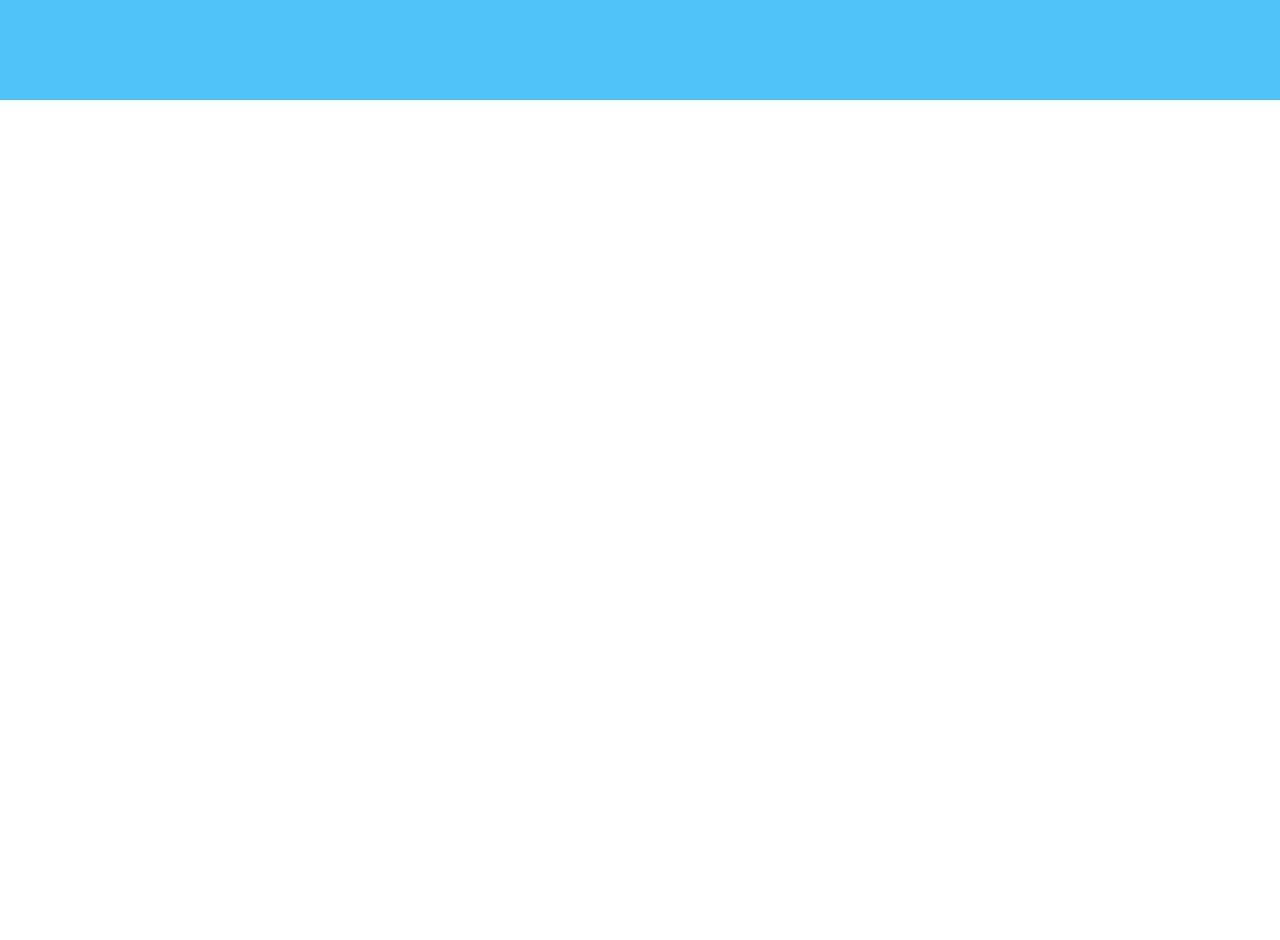
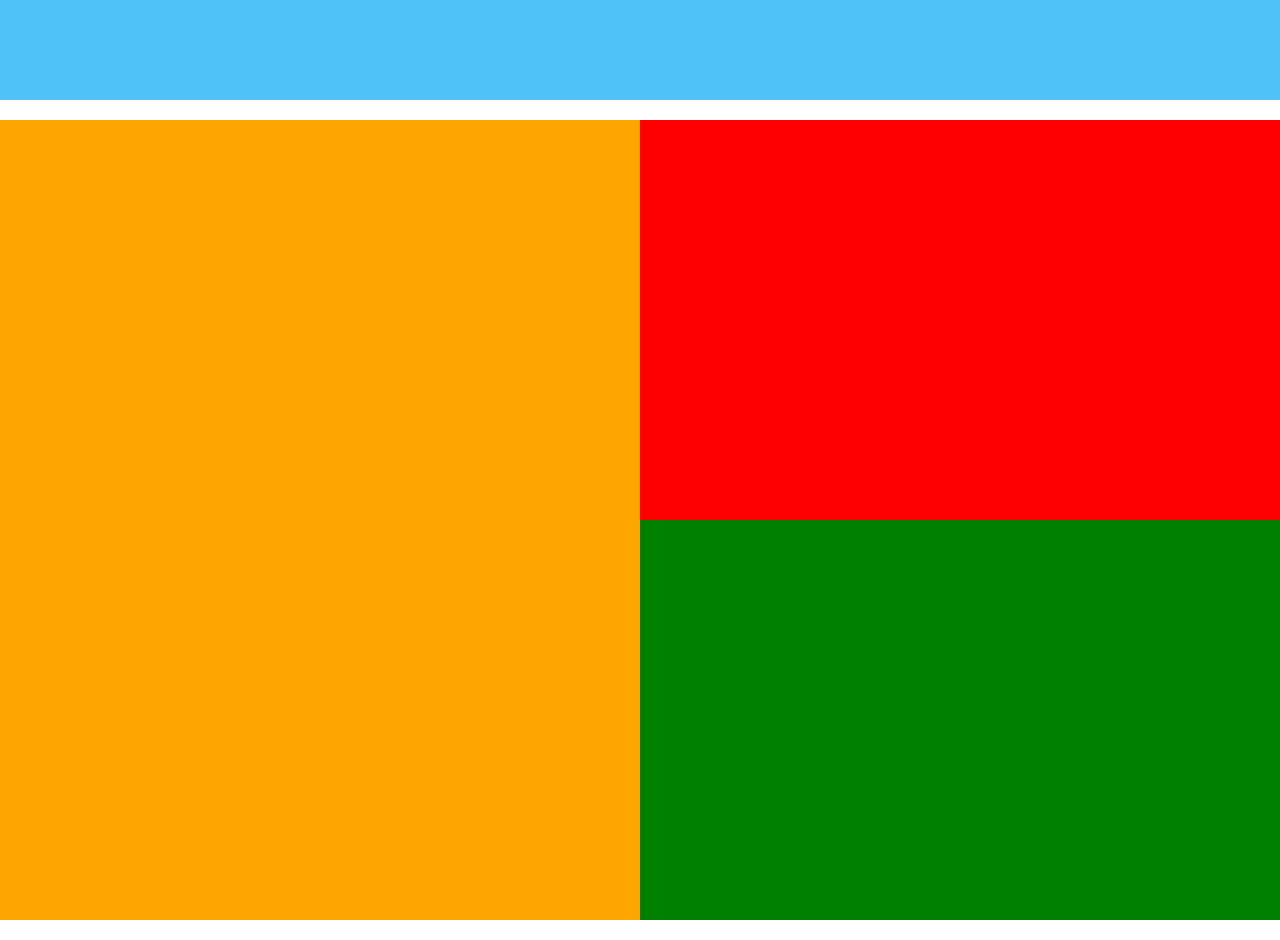
Before and after one commit to dimitrisafendras/how-to-ui-from-designs, a React (Create React App) app: page / in a window 1280 px wide. Shown: the part 1520-2460 px from the top of the page. Before the commit the page ends 1640 px from the top, so only its background shows below. Built offline with nearby package versions, Linux system fonts and the light colour scheme.

Commit message:
added grid layout

```diff
--- a/src/components/header/Header.css
+++ b/src/components/header/Header.css
@@ -2,4 +2,6 @@
     min-height: 10px;
     min-width: 10px;
     background-color: red;
+
+    grid-area: header;
 }
--- a/src/components/layouts/AppLayout.css
+++ b/src/components/layouts/AppLayout.css
@@ -11,3 +11,17 @@
 
     margin-bottom: 20px;
 }
+
+.AppLayout3 {
+    height: 100vh;
+    background-color: #4FC3F7;
+
+    display: grid;
+    grid-template-columns: auto;
+    grid-template-rows: auto;
+    grid-template-areas:
+            "sidebar header"
+            "sidebar main";
+
+    margin-bottom: 20px;
+}
--- a/src/components/layouts/AppLayout.jsx
+++ b/src/components/layouts/AppLayout.jsx
@@ -9,6 +9,9 @@ export const AppLayout = ({children}) => {
 			<div className='AppLayout2'>
 				{children}
 			</div>
+			<div className='AppLayout3'>
+				{children}
+			</div>
 		</>
 
 	);
--- a/src/components/main/Main.css
+++ b/src/components/main/Main.css
@@ -2,4 +2,6 @@
     min-height: 10px;
     min-width: 10px;
     background-color: green;
+
+    grid-area: main;
 }
--- a/src/components/sidebar/Sidebar.css
+++ b/src/components/sidebar/Sidebar.css
@@ -2,4 +2,6 @@
     min-height: 10px;
     min-width: 10px;
     background-color: orange;
+
+    grid-area: sidebar;
 }
```
